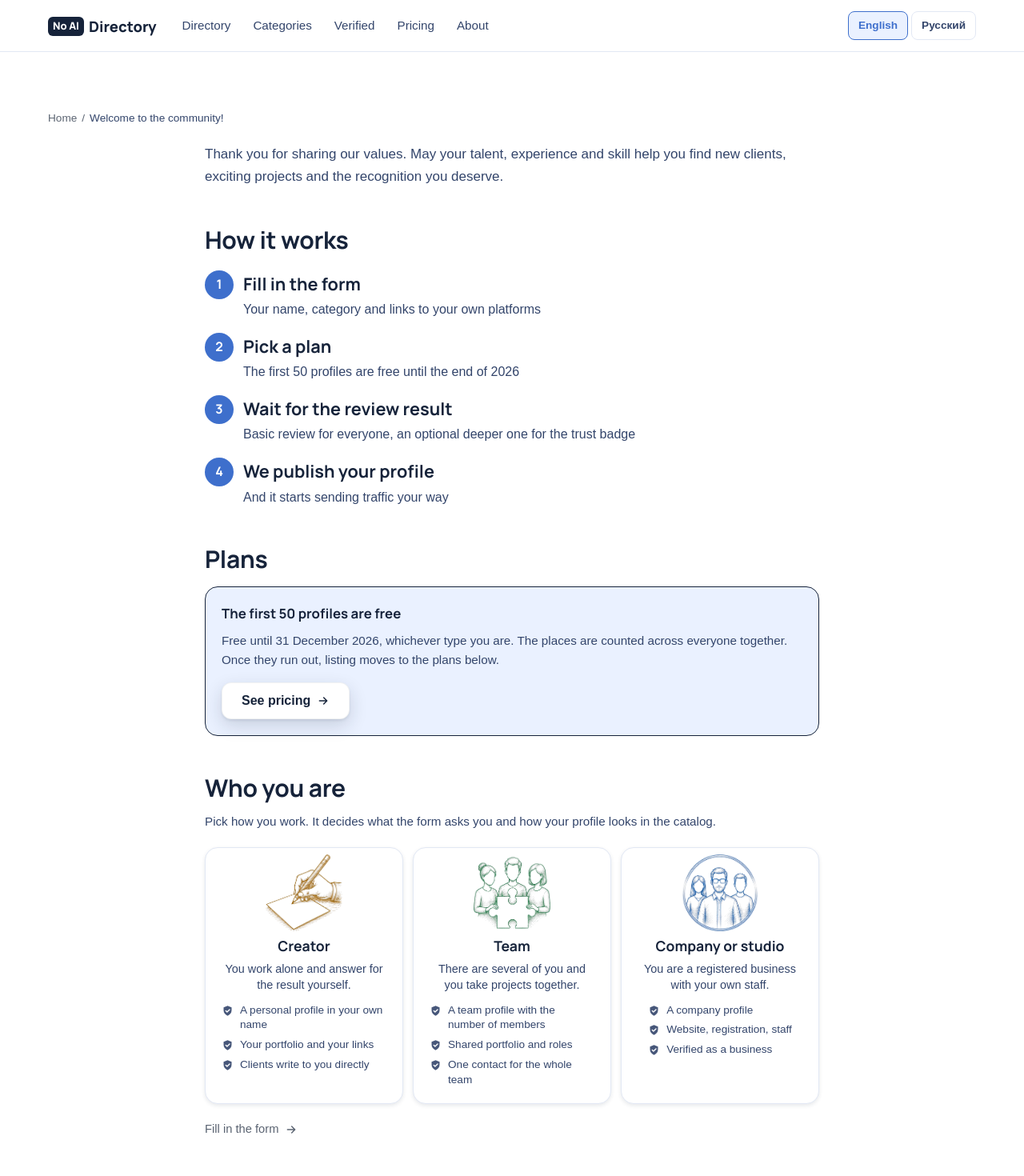
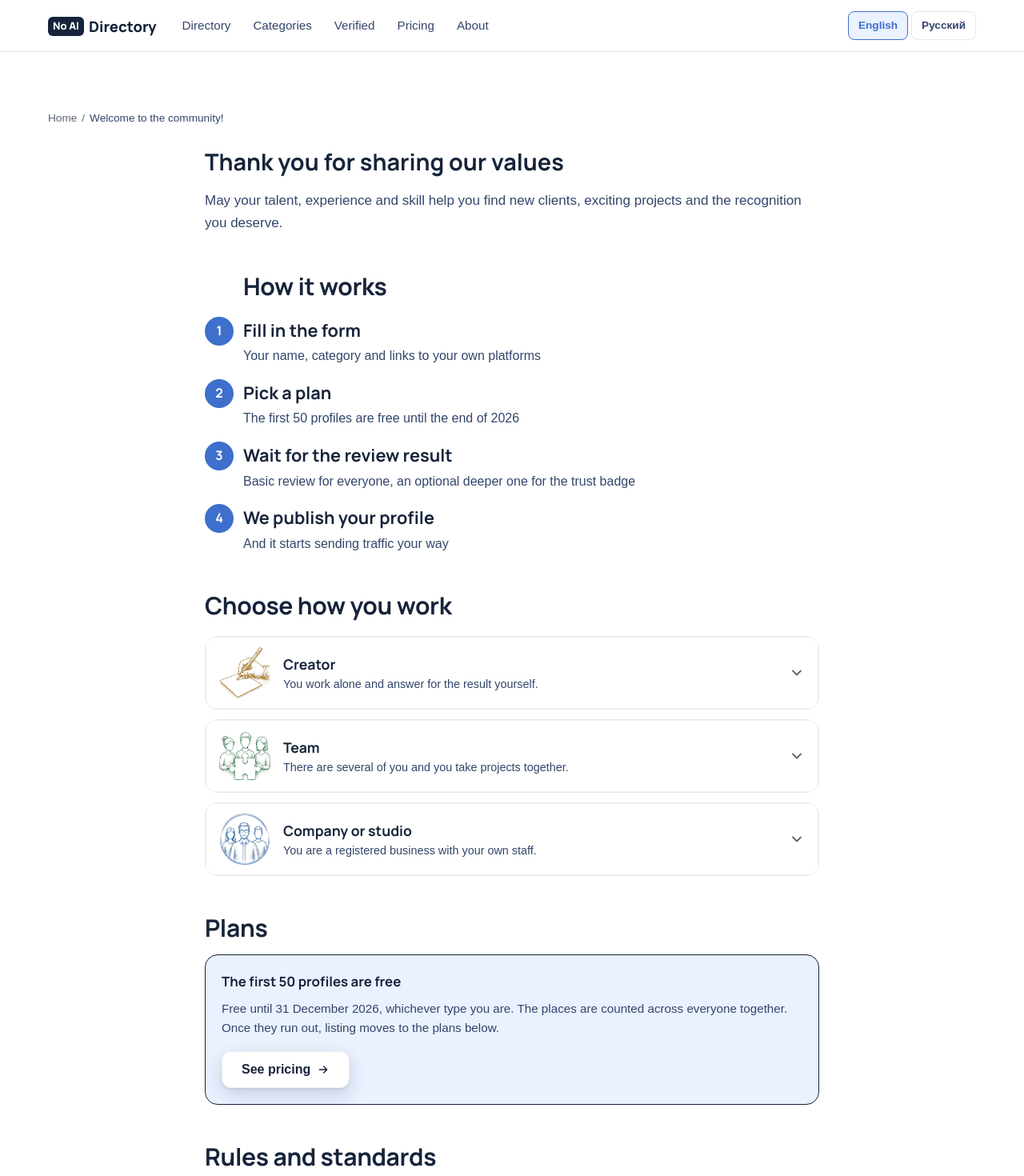
Before and after one commit to dm100usa-oss/no-ai-marketplace, a Next.js app: page /en/join in a window 1280 px wide. Shown: the top 1470 px of the page at 80% size. Built offline with nearby package versions, Linux system fonts and the light colour scheme; a web font is replaced by a local one.

Commit message:
Add files via upload

```diff
--- a/src/app/[lang]/join/page.tsx
+++ b/src/app/[lang]/join/page.tsx
@@ -39,6 +39,12 @@ export default async function JoinPage({
     { day: "numeric", month: "long", year: "numeric" },
   );
 
+  // The thank-you intro is two sentences: the first reads as a heading,
+  // the rest as a softer line under it.
+  const introParts = dict.join.intro.split(/(?<=\.)\s+/);
+  const introLead = introParts[0].replace(/\.$/, "");
+  const introRest = introParts.slice(1).join(" ");
+
   const faqItems = dict.join.faq;
   const faqJsonLd = {
     "@context": "https://schema.org",
@@ -65,13 +71,21 @@ export default async function JoinPage({
       />
 
       <div className="mx-auto max-w-3xl">
-        {/* Thank-you intro — plain text, no card, no heading (welcome line
-            lives on the published profile page instead). */}
-        <p className="lead mt-2">{dict.join.intro}</p>
+        {/* Thank-you intro — first sentence as a heading, no card, no image
+            (the welcome line lives on the published profile page instead). */}
+        <p
+          className="text-[1.5rem] font-bold md:text-[1.8rem]"
+          style={{ fontFamily: "var(--font-display)", color: "var(--color-ink)" }}
+        >
+          {introLead}
+        </p>
+        {introRest ? <p className="lead mt-3">{introRest}</p> : null}
 
-        {/* Steps — how it works. Bold display title with a smaller line
-            under it, each preceded by a numbered accent circle. */}
-        <h2 className="mt-12">{dict.join.howTitle}</h2>
+        {/* Steps — how it works. Indented so the "How it works" heading sits
+            above the step titles (which start after the number circle). */}
+        <div className="mt-12 pl-12">
+          <h2>{dict.join.howTitle}</h2>
+        </div>
         <div className="mt-5 flex flex-col gap-4">
           {dict.join.steps.map((s, i) => (
             <div key={s.t} className="flex gap-3">
@@ -94,6 +108,11 @@ export default async function JoinPage({
               </div>
             </div>
           ))}
+        </div>
+
+        {/* Who you are — accordion, each type opens its own form */}
+        <div id="form" className="mt-12 scroll-mt-32">
+          <JoinPicker lang={locale} dict={dict} />
         </div>
 
         {/* Plans — one source of truth lives on /pricing */}
@@ -121,11 +140,6 @@ export default async function JoinPage({
           </div>
         </div>
 
-        {/* Who you are, then the submission form */}
-        <div id="form" className="mt-12 scroll-mt-32">
-          <JoinPicker lang={locale} dict={dict} />
-        </div>
-
         {/* Rules and standards */}
         <h2 className="mt-12">{dict.join.rulesTitle}</h2>
         <p className="mt-3" style={{ color: "var(--color-muted)" }}>
--- a/src/components/JoinPicker.tsx
+++ b/src/components/JoinPicker.tsx
@@ -2,19 +2,20 @@
 
 import { useState } from "react";
 import { TallyForm } from "./TallyForm";
-import { CheckShield, ArrowRight } from "./icons";
+import { CheckShield, ChevronDown } from "./icons";
 import type { Dictionary } from "@/i18n/types";
 import type { Locale } from "@/i18n/config";
 import type { ProfileType } from "@/lib/types";
 
 /**
- * "Who are you" step in front of the submission form. The type decides
- * what the form asks and how the profile reads in the catalog, so we ask
- * it plainly rather than burying it as a dropdown inside the form.
+ * "Choose how you work" step in front of the submission form, built as an
+ * accordion. Each participant type is a row; opening one reveals its form
+ * right underneath and closes the others, so only one form shows at a
+ * time and the page stays short.
  *
- * All three options are always in the HTML — the choice only switches
- * which one is highlighted and opens the form below, so search engines
- * and AI answer engines read the full set without running the click.
+ * All three rows are always in the HTML — opening one only switches which
+ * form is mounted below its own row, so search engines and AI answer
+ * engines still read the full set of options without running the click.
  */
 
 const ORDER: ProfileType[] = ["creator", "team", "company"];
@@ -34,30 +35,38 @@ const ICON_FILE: Record<ProfileType, string> = {
 };
 
 export function JoinPicker({ lang, dict }: { lang: Locale; dict: Dictionary }) {
-  const [picked, setPicked] = useState<ProfileType | null>(null);
+  const [open, setOpen] = useState<ProfileType | null>(null);
 
   return (
     <div>
       <h2>{dict.join.pickTitle}</h2>
+      {dict.join.pickIntro ? (
         <p className="mt-3 text-[0.95rem]" style={{ color: "var(--color-muted)" }}>
           {dict.join.pickIntro}
         </p>
+      ) : null}
 
-      <div className="mt-5 grid gap-3 sm:grid-cols-3">
+      <div className="mt-5 flex flex-col gap-3">
         {ORDER.map((type) => {
           const opt = dict.join.pickOptions[type];
           const tone = TONES[type];
-          const active = picked === type;
+          const active = open === type;
           return (
-            <button
+            <div
               key={type}
-              type="button"
-              onClick={() => setPicked(type)}
-              aria-pressed={active}
-              className="press-btn flex flex-col items-center rounded-2xl border p-5 text-center"
+              className="overflow-hidden rounded-2xl border"
               style={{
                 borderColor: active ? tone.solid : "var(--color-line)",
                 borderWidth: active ? 2 : 1,
+              }}
+            >
+              {/* Row header — click to open/close */}
+              <button
+                type="button"
+                onClick={() => setOpen(active ? null : type)}
+                aria-expanded={active}
+                className="press-btn flex w-full items-center gap-4 p-4 text-left"
+                style={{
                   background: active ? tone.bg : "#fff",
                   ["--press-bg" as string]: tone.bg,
                 }}
@@ -66,72 +75,62 @@ export function JoinPicker({ lang, dict }: { lang: Locale; dict: Dictionary }) {
                   src={`/images/find/${ICON_FILE[type]}-v2.webp`}
                   alt=""
                   aria-hidden="true"
-                width={96}
-                height={96}
+                  width={64}
+                  height={64}
                   loading="lazy"
                   decoding="async"
-                className="-my-3 block shrink-0"
+                  className="-my-1 block shrink-0"
                 />
+                <span className="flex-1">
                   <span
-                className="mt-4 text-[1.1rem] font-bold"
+                    className="block text-[1.1rem] font-bold"
                     style={{ fontFamily: "var(--font-display)", color: "var(--color-ink)" }}
                   >
                     {opt.title}
                   </span>
-              <span className="mt-1.5 text-[0.9rem] leading-snug" style={{ color: "var(--color-muted)" }}>
+                  <span className="mt-0.5 block text-[0.9rem] leading-snug" style={{ color: "var(--color-muted)" }}>
                     {opt.text}
                   </span>
-              <span className="mt-3 flex flex-col gap-1.5 text-left">
+                </span>
+                <span
+                  className="shrink-0 transition-transform"
+                  style={{
+                    color: active ? tone.ink : "var(--color-muted-soft)",
+                    transform: active ? "rotate(180deg)" : "none",
+                    lineHeight: 0,
+                  }}
+                >
+                  <ChevronDown size={20} />
+                </span>
+              </button>
+
+              {/* Body — points + the form, shown only when open */}
+              {active && (
+                <div className="border-t p-4" style={{ borderColor: "var(--color-line)" }}>
+                  <div className="flex flex-col gap-1.5">
                     {opt.points.map((line) => (
                       <span
                         key={line}
-                    className="flex gap-2 text-[0.85rem] leading-snug"
+                        className="flex gap-2 text-[0.9rem] leading-snug"
                         style={{ color: "var(--color-muted)" }}
                       >
                         <CheckShield size={15} className="mt-0.5 shrink-0" />
                         {line}
                       </span>
                     ))}
-              </span>
-            </button>
+                  </div>
+                  <p className="mt-4 text-[0.95rem]" style={{ color: "var(--color-muted)" }}>
+                    {dict.join.formIntro}
+                  </p>
+                  <div className="mt-4">
+                    <TallyForm lang={lang} dict={dict} type={type} />
+                  </div>
+                </div>
+              )}
+            </div>
           );
         })}
       </div>
-
-      {picked && (
-        <div id="form" className="mt-10 scroll-mt-32">
-          <div className="flex flex-wrap items-baseline gap-2">
-            <h2>{dict.join.formTitle}</h2>
-            <span className="text-[0.9rem]" style={{ color: "var(--color-muted-soft)" }}>
-              {dict.join.pickChosen}{" "}
-              <span className="font-semibold" style={{ color: TONES[picked].ink }}>
-                {dict.join.pickOptions[picked].title}
-              </span>
-            </span>
-          </div>
-          <p className="mt-3 text-[0.95rem]" style={{ color: "var(--color-muted)" }}>
-            {dict.join.formIntro}
-          </p>
-          <div className="mt-4">
-            <TallyForm lang={lang} dict={dict} type={picked} />
-          </div>
-          <button
-            type="button"
-            onClick={() => setPicked(null)}
-            className="mt-4 text-[0.9rem] font-semibold"
-            style={{ color: "var(--color-accent)" }}
-          >
-            {dict.join.pickChange}
-          </button>
-        </div>
-      )}
-
-      {!picked && (
-        <p className="mt-5 flex items-center gap-2 text-[0.92rem]" style={{ color: "var(--color-muted-soft)" }}>
-          {dict.join.pickCta}
-          <ArrowRight size={16} />
-        </p>
-      )}
     </div>
   );
 }
--- a/src/i18n/dictionaries/en.ts
+++ b/src/i18n/dictionaries/en.ts
@@ -388,9 +388,8 @@ export const en: Dictionary = {
     formTitle: "The form",
     formIntro:
       "Fill in the form below. While free places last, listing costs nothing. Once they run out, the form moves to payment through Stripe.",
-    pickTitle: "Who you are",
-    pickIntro:
-      "Pick how you work. It decides what the form asks you and how your profile looks in the catalog.",
+    pickTitle: "Choose how you work",
+    pickIntro: "",
     pickOptions: {
       creator: {
         title: "Creator",
--- a/src/i18n/dictionaries/ru.ts
+++ b/src/i18n/dictionaries/ru.ts
@@ -397,9 +397,8 @@ export const ru: Dictionary = {
     formTitle: "Форма",
     formIntro:
       "Заполните форму ниже. Пока свободные места есть, размещение бесплатное. Когда они закончатся, форма перейдет к оплате через Stripe.",
-    pickTitle: "Кто вы",
-    pickIntro:
-      "Выберите, как вы работаете. От этого зависит, что мы спросим в анкете и как будет выглядеть ваш профиль в каталоге.",
+    pickTitle: "Выберите, как вы работаете",
+    pickIntro: "",
     pickOptions: {
       creator: {
         title: "Автор",
```
Lines whose indentation alone changed are shown as unchanged.
